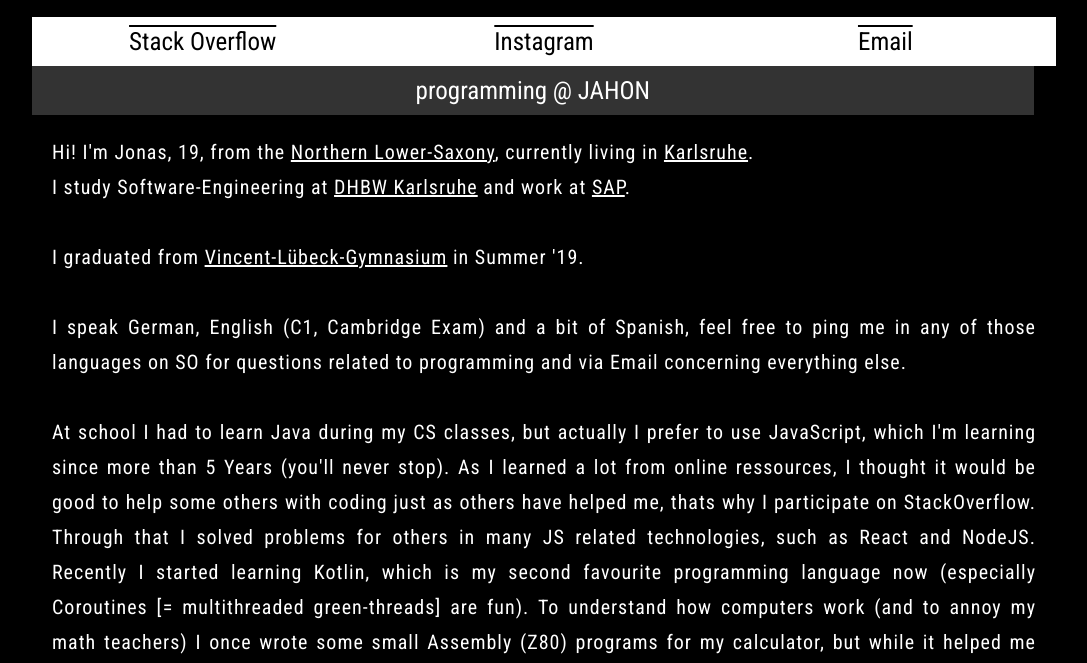
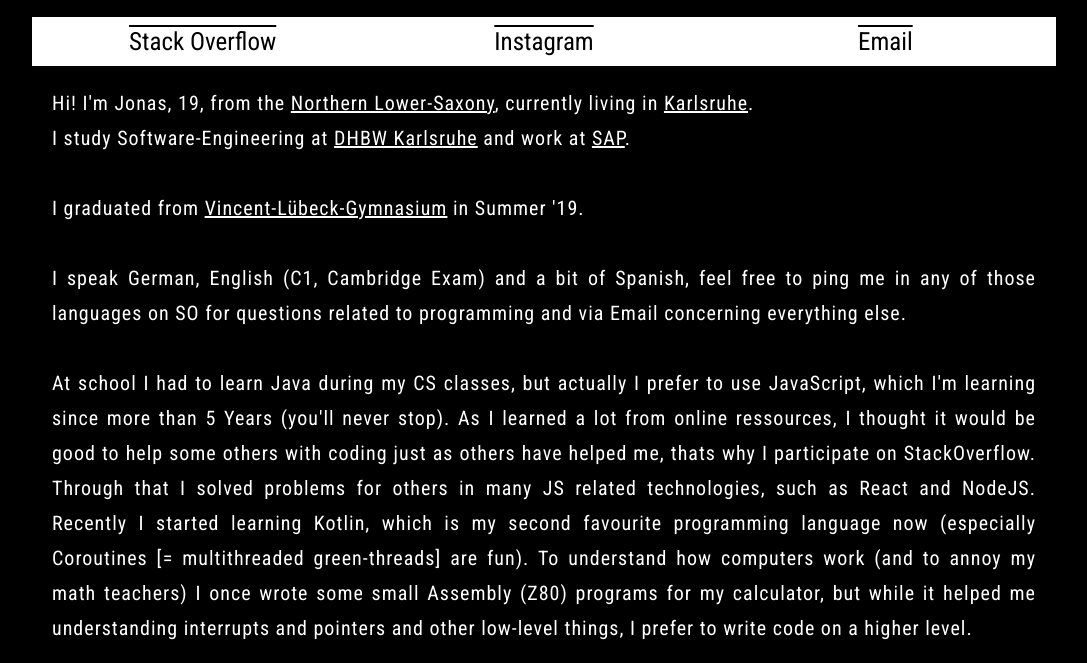
Before and after one commit to Jonasdoubleyou/jonasdoubleyou.github.io, a plain HTML site: page index.html in a window 1280 px wide. Shown: the part 81-744 px from the top of the page, without its empty margins (96-1183 px from the left). Drawn offline with Linux system fonts and the light colour scheme.

Commit message:
fix: Remove dead link

```diff
--- a/index.html
+++ b/index.html
@@ -13,7 +13,6 @@
         <a href="https://stackoverflow.com/users/5260024/jonas-w">Stack Overflow</a>
         <a href="https://instagram.com/the_wilmsinator/">Instagram</a>
         <a id="email" href="#">Email <noscript>(needs Javascript!)</noscript></a>
-        <a href="https://jahon.ml" id="jahon">programming @ JAHON</a>
       </div>
       <div class="content">
         Hi! I'm Jonas, 19, from the <a href="http://lower-saxony.de">Northern Lower-Saxony</a>, currently living in <a href="https://www.karlsruhe.de/">Karlsruhe</a>.
--- a/stylesheets/main.css
+++ b/stylesheets/main.css
@@ -39,6 +39,12 @@
   padding-top: 10px;
 }
 
+code {
+  white-space: pre-wrap;
+  display: block;
+  padding: 10px;
+}
+
 .nav > a {
   background-color: white;
   color: black;
@@ -49,13 +55,6 @@
   padding-left: 40px;
   padding-right: 40px;
   flex-grow: 1;
-}
-
-#jahon {
-  width: 90%;
-  background-color: #333;
-  color: white;
-  text-decoration: none;
 }
 
 .nav {
```
